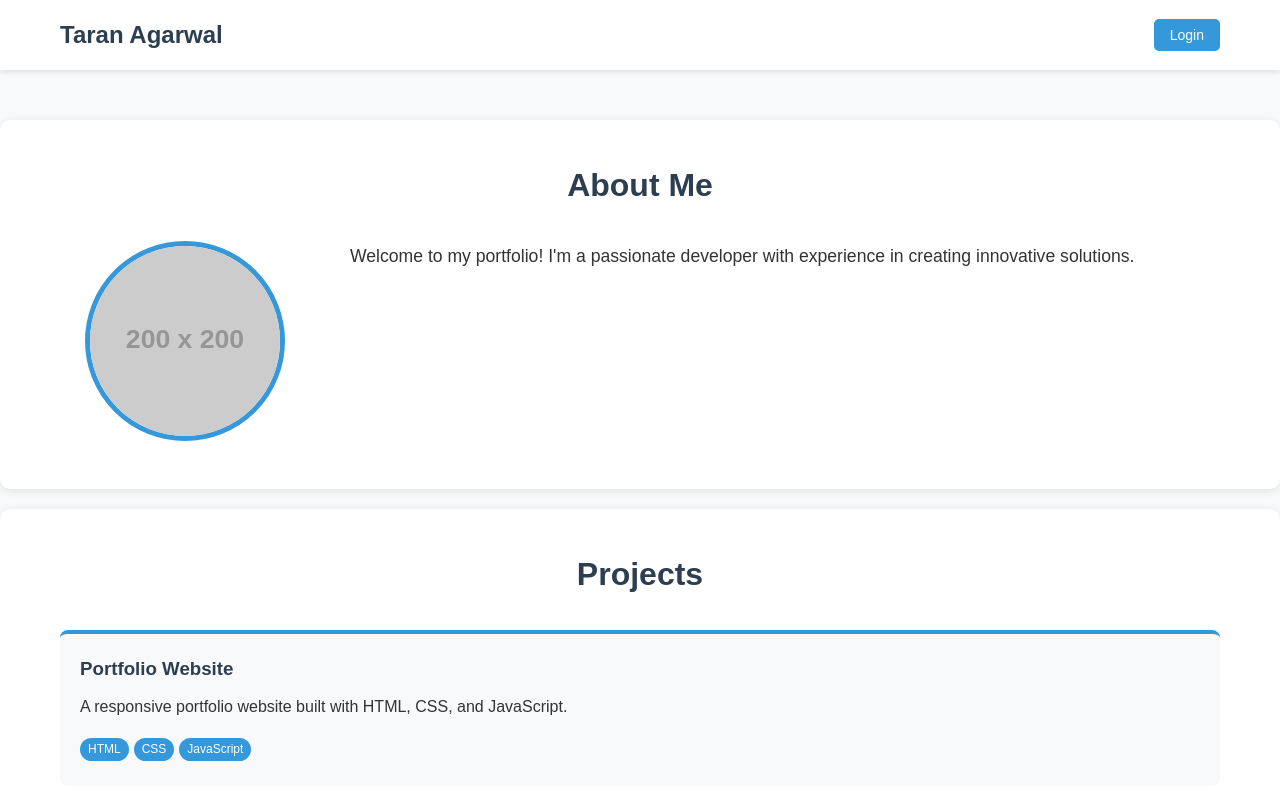
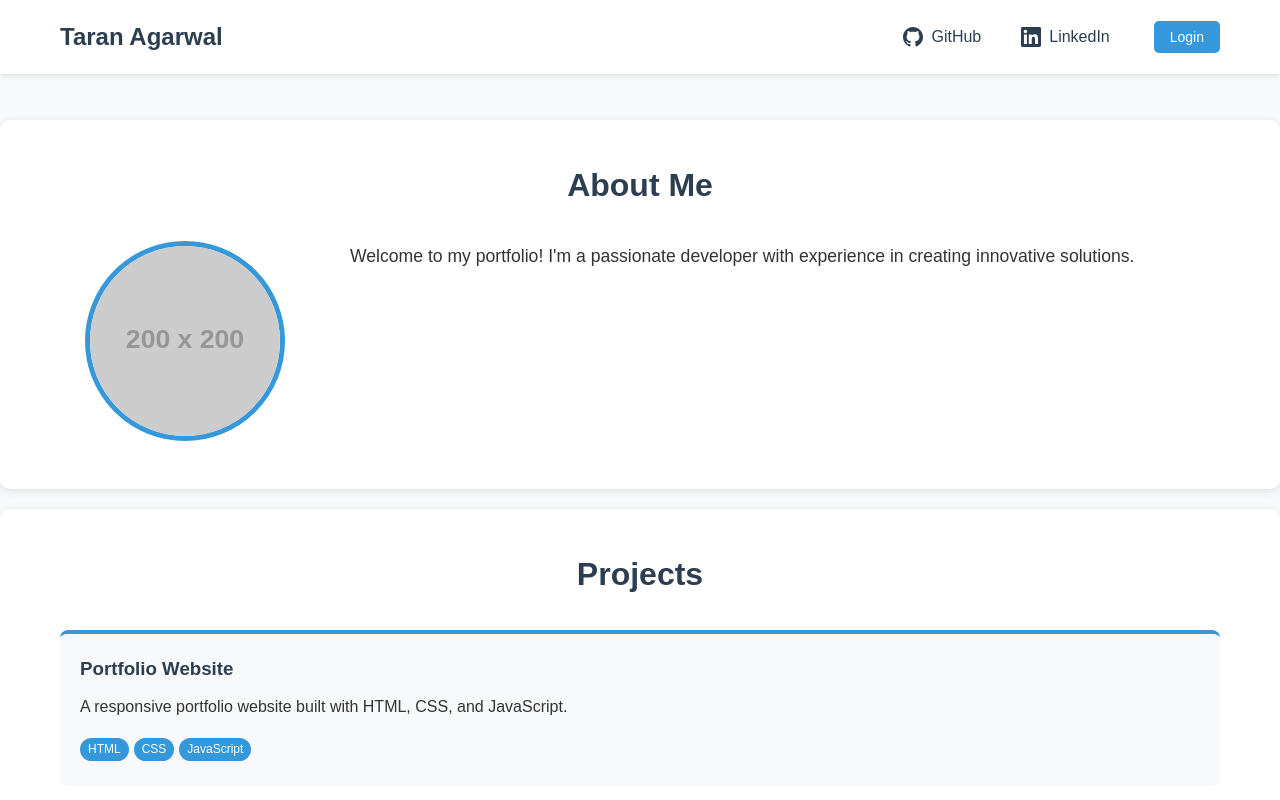
Before and after one commit to taranagarwal/portfoliowebsite, a plain HTML site: page index.html in a window 1280 px wide. Shown: the top 800 px of the page. Drawn offline with Linux system fonts and the light colour scheme; placeholder pictures from the web are drawn by us; a script that the page names is missing.

Commit message:
Added github and linkedin links

```diff
--- a/index.html
+++ b/index.html
@@ -11,10 +11,26 @@
         <nav>
             <div class="nav-container">
                 <h1>Taran Agarwal</h1>
-                <div class="auth-buttons">
-                    <button id="exportDataBtn" class="export-btn" style="display: none; margin-right: 10px;">Export Data</button>
-                    <button id="loginBtn" class="login-btn">Login</button>
-                    <button id="logoutBtn" class="logout-btn" style="display: none;">Logout</button>
+                <div class="nav-links">
+                    <div class="social-links">
+                        <a href="https://github.com/taranagarwal" target="_blank" class="social-link">
+                            <svg width="20" height="20" viewBox="0 0 24 24" fill="currentColor">
+                                <path d="M12 0c-6.626 0-12 5.373-12 12 0 5.302 3.438 9.8 8.207 11.387.599.111.793-.261.793-.577v-2.234c-3.338.726-4.033-1.416-4.033-1.416-.546-1.387-1.333-1.756-1.333-1.756-1.089-.745.083-.729.083-.729 1.205.084 1.839 1.237 1.839 1.237 1.07 1.834 2.807 1.304 3.492.997.107-.775.418-1.305.762-1.604-2.665-.305-5.467-1.334-5.467-5.931 0-1.311.469-2.381 1.236-3.221-.124-.303-.535-1.524.117-3.176 0 0 1.008-.322 3.301 1.23.957-.266 1.983-.399 3.003-.404 1.02.005 2.047.138 3.006.404 2.291-1.552 3.297-1.23 3.297-1.23.653 1.653.242 2.874.118 3.176.77.84 1.235 1.911 1.235 3.221 0 4.609-2.807 5.624-5.479 5.921.43.372.823 1.102.823 2.222v3.293c0 .319.192.694.801.576 4.765-1.589 8.199-6.086 8.199-11.386 0-6.627-5.373-12-12-12z"/>
+                            </svg>
+                            GitHub
+                        </a>
+                        <a href="https://www.linkedin.com/in/agarwaltaran/" target="_blank" class="social-link">
+                            <svg width="20" height="20" viewBox="0 0 24 24" fill="currentColor">
+                                <path d="M20.447 20.452h-3.554v-5.569c0-1.328-.027-3.037-1.852-3.037-1.853 0-2.136 1.445-2.136 2.939v5.667H9.351V9h3.414v1.561h.046c.477-.9 1.637-1.85 3.37-1.85 3.601 0 4.267 2.37 4.267 5.455v6.286zM5.337 7.433c-1.144 0-2.063-.926-2.063-2.065 0-1.138.92-2.063 2.063-2.063 1.14 0 2.064.925 2.064 2.063 0 1.139-.925 2.065-2.064 2.065zm1.782 13.019H3.555V9h3.564v11.452zM22.225 0H1.771C.792 0 0 .774 0 1.729v20.542C0 23.227.792 24 1.771 24h20.451C23.2 24 24 23.227 24 22.271V1.729C24 .774 23.2 0 22.222 0h.003z"/>
+                            </svg>
+                            LinkedIn
+                        </a>
+                    </div>
+                    <div class="auth-buttons">
+                        <button id="exportDataBtn" class="export-btn" style="display: none; margin-right: 10px;">Export Data</button>
+                        <button id="loginBtn" class="login-btn">Login</button>
+                        <button id="logoutBtn" class="logout-btn" style="display: none;">Logout</button>
+                    </div>
                 </div>
             </div>
         </nav>
--- a/styles.css
+++ b/styles.css
@@ -39,6 +39,43 @@ header {
 .nav-container h1 {
     color: #2c3e50;
     font-size: 1.5rem;
+}
+
+.nav-links {
+    display: flex;
+    align-items: center;
+    gap: 2rem;
+}
+
+.social-links {
+    display: flex;
+    gap: 1rem;
+}
+
+.social-link {
+    display: flex;
+    align-items: center;
+    gap: 0.5rem;
+    padding: 8px 12px;
+    text-decoration: none;
+    color: #2c3e50;
+    border-radius: 5px;
+    transition: all 0.3s ease;
+    font-weight: 500;
+}
+
+.social-link:hover {
+    background-color: #3498db;
+    color: white;
+    transform: translateY(-2px);
+}
+
+.social-link svg {
+    transition: transform 0.3s ease;
+}
+
+.social-link:hover svg {
+    transform: scale(1.1);
 }
 
 /* Buttons */
```
